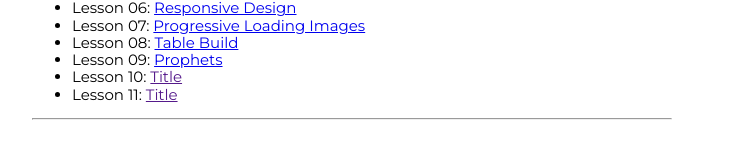
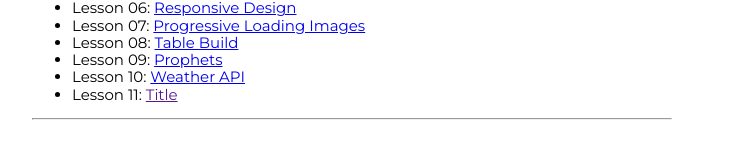
Before and after one commit to JaredMalan7/WDD230, a plain HTML site: page index.html in a window 1280 px wide. Shown: the part 320-470 px from the top of the page, without its empty margins (288-1031 px from the left). Drawn offline with Linux system fonts and the light colour scheme.

Commit message:
weather API link

```diff
--- a/index.html
+++ b/index.html
@@ -35,7 +35,7 @@
         <li> Lesson 07: <a href="https://jaredmalan7.github.io/wdd230/lesson%207/lazyload.html">Progressive Loading Images</a></li>
         <li> Lesson 08: <a href="https://jaredmalan7.github.io/wdd230/lesson%208/tablebuild.html">Table Build</a></li>
         <li> Lesson 09: <a href="https://jaredmalan7.github.io/wdd230/lesson%209/prophets.html">Prophets</a></li>
-        <li> Lesson 10: <a href="">Title</a></li>
+        <li> Lesson 10: <a href="https://jaredmalan7.github.io/wdd230/lesson%2010/weather-api.html">Weather API</a></li>
         <li> Lesson 11: <a href="">Title</a></li>
     </ul>
     </section>
```
